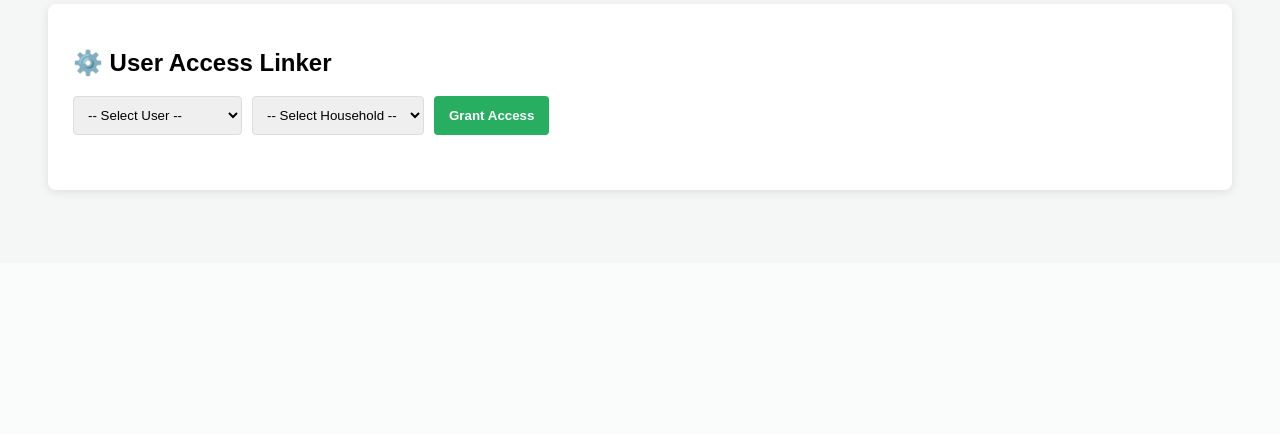
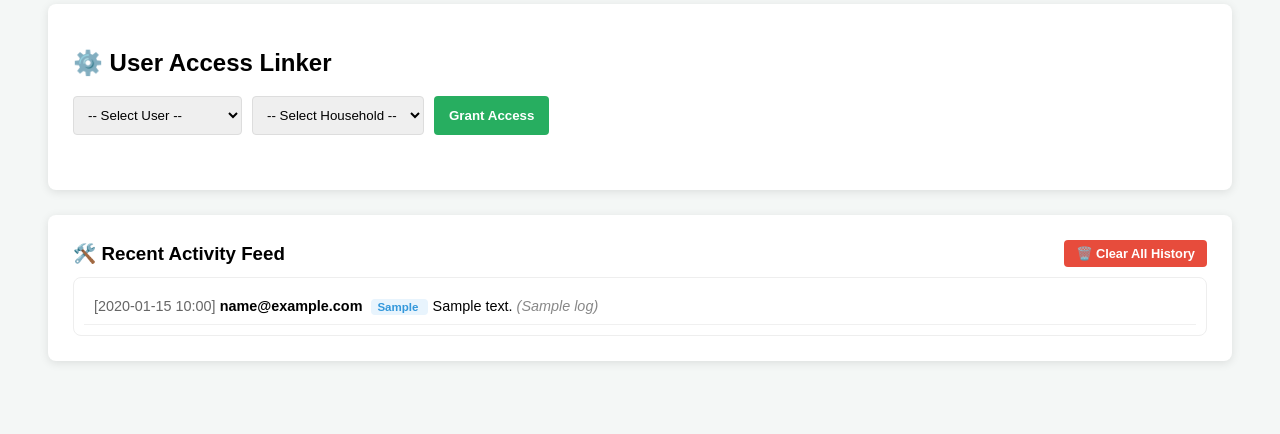
Before and after one commit to dbfletcher/fetch-control, a FastAPI app: template templates/admin.html in a window 1280 px wide. Shown: the part 652-1086 px from the top of the page. Before the commit the page ends 847 px from the top, so only its background shows below. Run offline with FastAPI, Linux system fonts and the light colour scheme; the template is opened without the code that fills it: most values are stand-ins (such as "Sample title", 1, 10 or a date in 2020); parts of the project's set-up code (start-up, migrations or seed data) failed here and were passed over.

```diff
--- a/templates/admin.html
+++ b/templates/admin.html
@@ -101,6 +101,35 @@
         {# ... (Rest of your existing access map table and activity feed) ... #}
     </div>
 
+    <div class="admin-box">
+        <div style="display: flex; justify-content: space-between; align-items: center; margin-bottom: 10px;">
+            <h3 style="margin: 0;">🛠️ Recent Activity Feed</h3>
+            <form action="/admin/clear-logs{% if return_id %}?return_to={{ return_id }}{% endif %}" method="post" onsubmit="return confirm('Wipe all activity history?')">
+                <button type="submit" style="background:var(--danger); color:white; border:none; padding:6px 12px; border-radius:4px; font-size:0.8em; cursor:pointer; font-weight:bold;">
+                    🗑️ Clear All History
+                </button>
+            </form>
+        </div>
+
+        <div style="max-height: 400px; overflow-y: auto; border: 1px solid #eee; padding: 10px; border-radius: 8px; background: white;">
+            {% for log in activity %}
+            <div style="padding: 10px; border-bottom: 1px solid #f0f0f0; font-size: 0.9em;">
+                <span style="color: #666;">[{{ log.created_at.strftime('%Y-%m-%d %H:%M') }}]</span>
+                <strong>{{ log.email }}</strong>
+                <span style="background: #e8f4fd; color: #3498db; padding: 2px 6px; border-radius: 4px; font-weight: bold; font-size: 0.8em; margin: 0 5px;">
+                    {{ log.action_type }}
+                </span>
+                {{ log.description }}
+                <em style="color: #888;">({{ log.household_name }})</em>
+            </div>
+            {% else %}
+            <div style="text-align: center; color: #999; padding: 20px;">
+                No activity recorded yet.
+            </div>
+            {% endfor %}
+        </div>
+    </div>
+
     <script>
         function toggleEdit(id) {
             const form = document.getElementById('edit-' + id);
```
